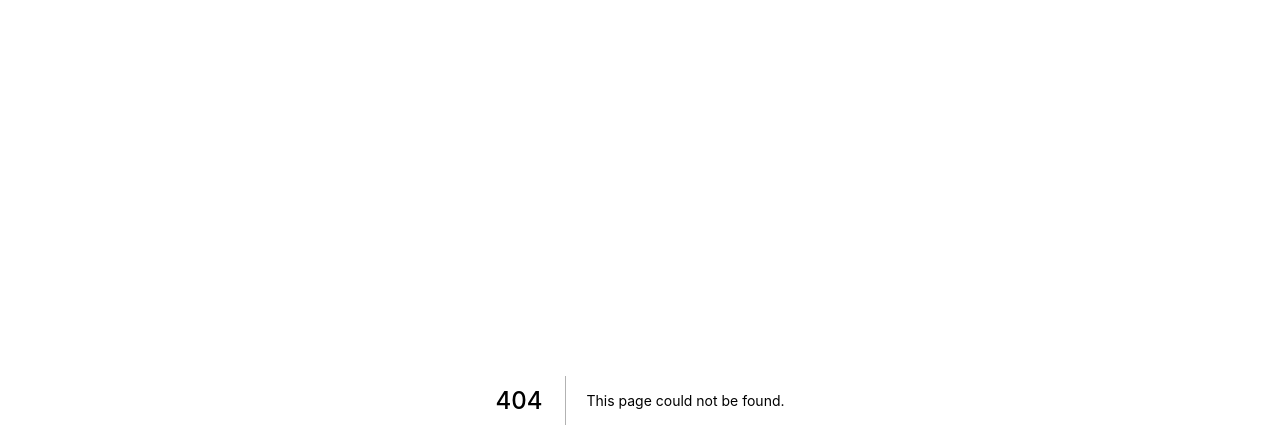
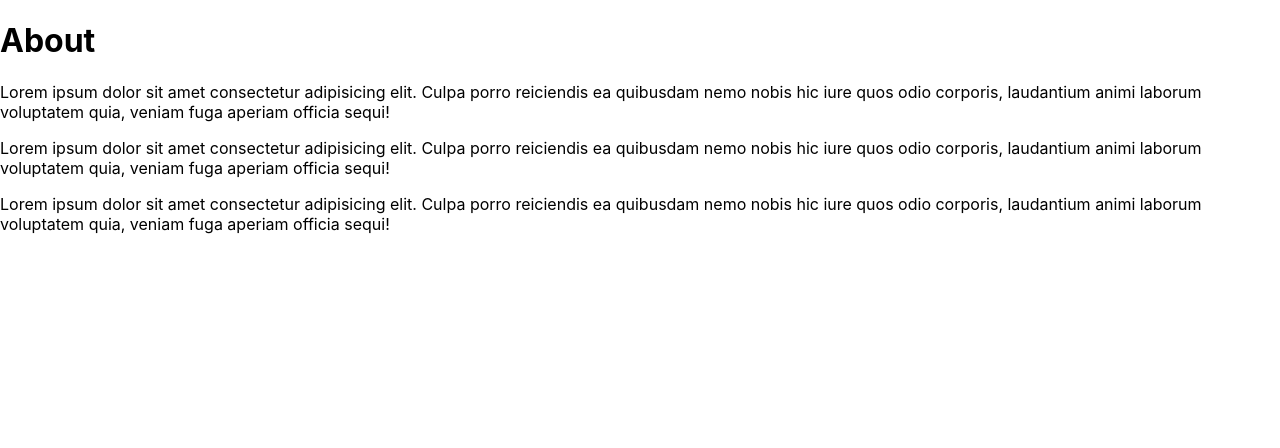
Before and after one commit to JavierCantoH/nextjs-teamApp, a Next.js app: page /about in a window 1280 px wide. Before the commit this address had no page. Shown: the top 448 px of the page. Built offline with nearby package versions, Linux system fonts and the light colour scheme.

Commit message:
Pages and routes

```diff
--- /dev/null
+++ b/pages/about.js
@@ -0,0 +1,12 @@
+const About = () => {
+    return (
+      <div>
+        <h1>About</h1>
+        <p>Lorem ipsum dolor sit amet consectetur adipisicing elit. Culpa porro reiciendis ea quibusdam nemo nobis hic iure quos odio corporis, laudantium animi laborum voluptatem quia, veniam fuga aperiam officia sequi!</p>
+        <p>Lorem ipsum dolor sit amet consectetur adipisicing elit. Culpa porro reiciendis ea quibusdam nemo nobis hic iure quos odio corporis, laudantium animi laborum voluptatem quia, veniam fuga aperiam officia sequi!</p>
+        <p>Lorem ipsum dolor sit amet consectetur adipisicing elit. Culpa porro reiciendis ea quibusdam nemo nobis hic iure quos odio corporis, laudantium animi laborum voluptatem quia, veniam fuga aperiam officia sequi!</p>
+      </div>
+    );
+}
+
+export default About;
```
Also changed, not shown: pages/players/index.js (added, +9 -0 lines), pages/players/test.js (added, +9 -0 lines).
